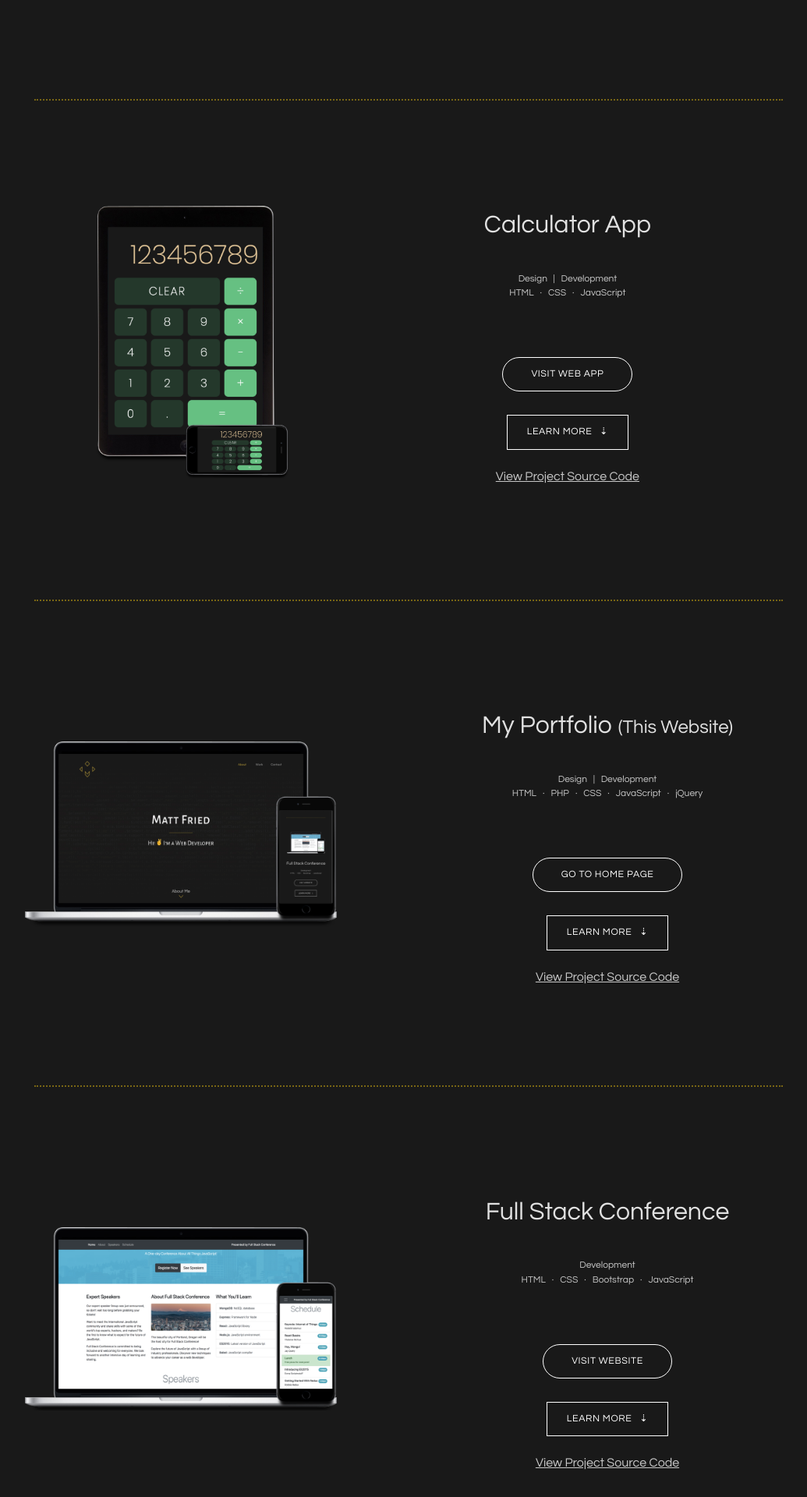
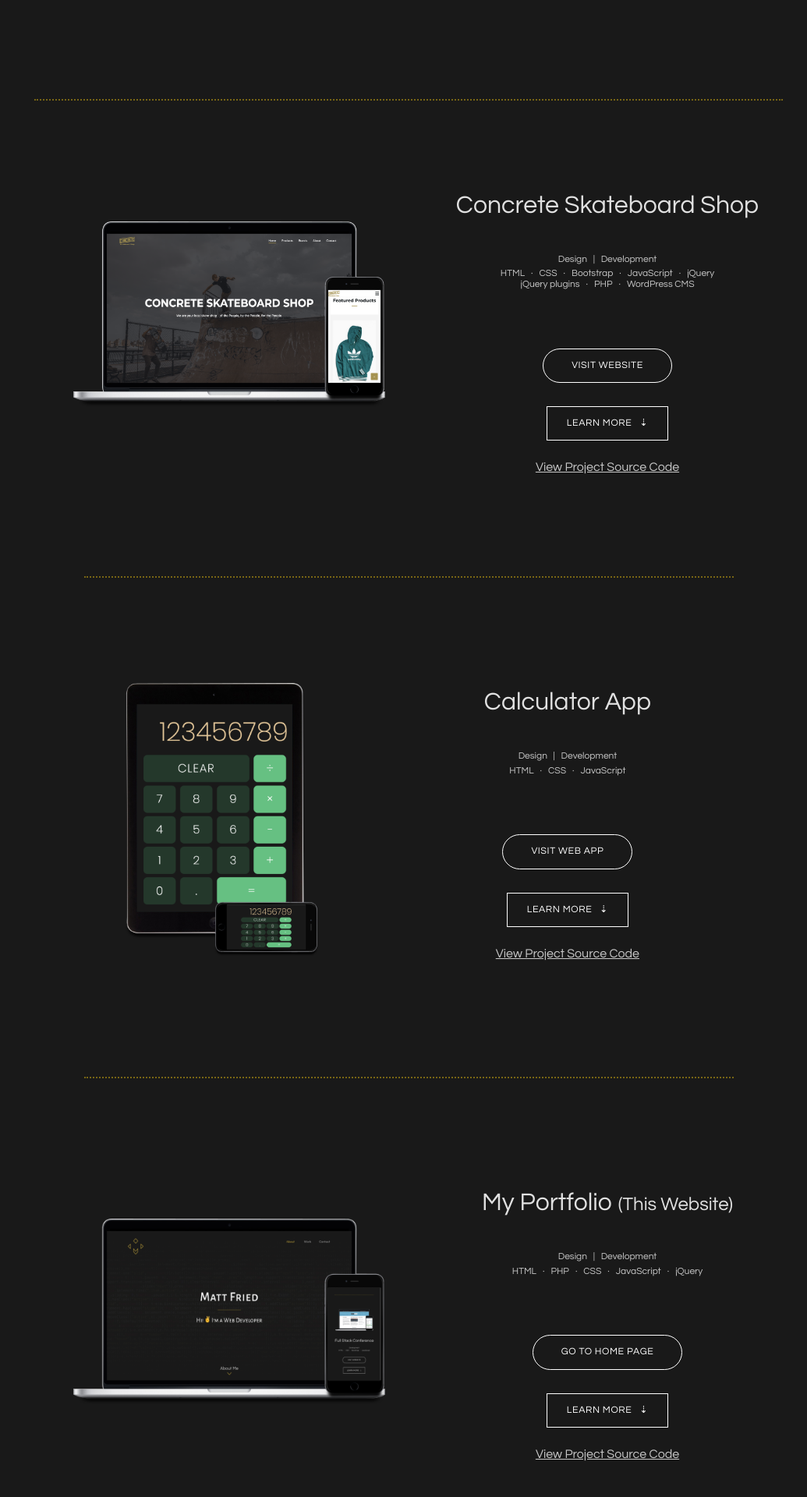
Before and after one commit to mattfried/portfolio, a PHP site: page /projects.php in a window 1280 px wide. Shown: the part 2059-3979 px from the top of the page at 78% size, without its empty margins (116-1151 px from the left). Run offline with PHP 8.4, Linux system fonts and the light colour scheme; some web fonts are replaced.

Commit message:
added concrete skateboard shop project to projects.php

```diff
--- a/projects.php
+++ b/projects.php
@@ -126,6 +126,45 @@
 
       <div class="divLine"></div>
 
+      <div class="projectSection">  <!-- Project Section -->
+
+        <div class="projectContainer">  <!-- Project Container -->
+          <div class="project"> <!-- Concrete Skateboard Shop Website -->
+            <div class="projectImageMacbook">
+              <img src="img/concreteskateshop-wp.png" alt="Concrete Skateboard Shop website displayed on laptop and smartphone" />
+            </div>
+            <div class="projectInfoContainer">
+              <div class="projectTitleDiv">
+                <h4 class="projectTitle">Concrete Skateboard Shop</h4>
+                <p class="websiteInfo">Design &nbsp; | &nbsp; Development</p>
+                <p class="websiteCoding"><span>HTML</span>&centerdot;<span>CSS</span>&centerdot;<span>Bootstrap</span>&centerdot;<span>JavaScript</span>&centerdot;<span>jQuery</span></p>
+                <p class="websiteCoding"><span>jQuery plugins</span>&centerdot;<span>PHP</span>&centerdot;<span>WordPress CMS</span></p>
+              </div>
+              <div class="projectNavs">
+                <a href="https://concreteskateshop.ca/" target="_blank"><button class="visitWebsiteButton">VISIT WEBSITE</button></a>
+                <button id="aboutProject4Link" class="aboutProjectLink">LEARN MORE &nbsp; &#8675;</button>
+              </div>
+              <div id="aboutProject4" class="aboutProjectDiv">
+                <span>About</span>
+                <p class="marginTop">This is a custom WordPress theme website for a concept skate shop company called Concrete Skateboard Shop.</p>
+                <br />
+                <span>Approach</span>
+                <p class="marginTop">
+                  I used the <a href="https://www.advancedcustomfields.com/">Advanced Custom Fields<a> plugin to create user-entry points in the back-end of the PHP-based CMS, allowing the content manager to edit everything from the relative content blocks on the front-end interface. This includes product/brand images, product prices, external links, and text blocks for each section.
+                </p>
+                <p>
+                  Bootstrap is incorporated for responsive page styling and layout, and jQuery plugin libraries <a href="https://owlcarousel2.github.io/OwlCarousel2/" target="_blank">Owl Carousel</a> and <a href="https://dimsemenov.com/plugins/magnific-popup/" target="_blank">Magnific Popup</a> for added interactive UI and UX.
+                </p>
+              </div>
+              <div class="repoDiv">
+                <a href="https://github.com/mattfried/concreteskateshop-wordpress" target="_blank" class="projectRepo">View Project Source Code</a>
+              </div>
+            </div>
+          </div>  <!-- / Concrete Skateboard Shop Website -->
+        </div>  <!-- / Project Container -->
+
+        <div class="divLine"></div>
+
       <div class="projectContainer">  <!-- Project Container -->
         <div class="project"> <!-- Calculator Web App -->
           <div class="projectImageiPadPortrait">
```
Also changed, not shown: other parts of projects.php (+12 -12 lines), img/concreteskateshop-wp.png (added).
